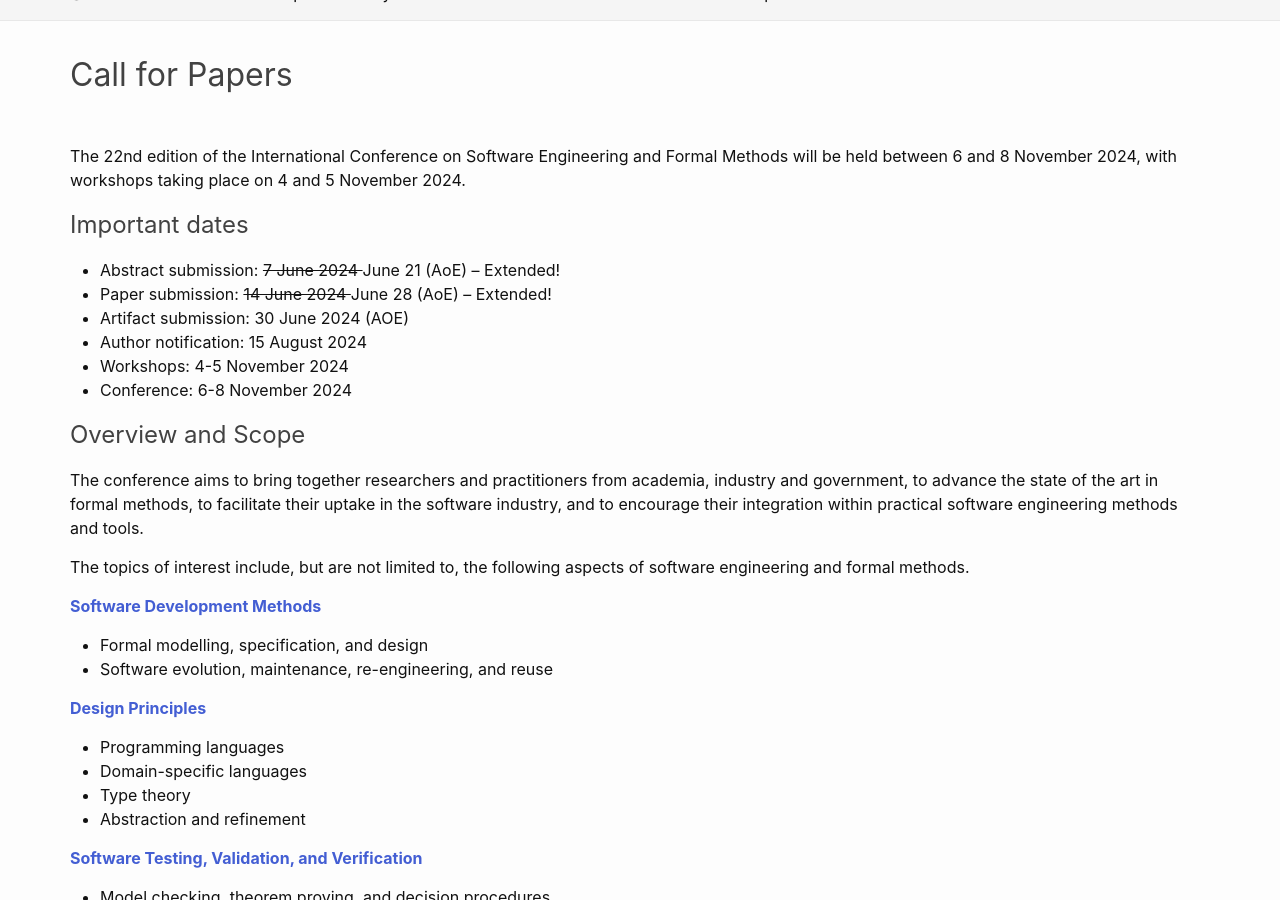
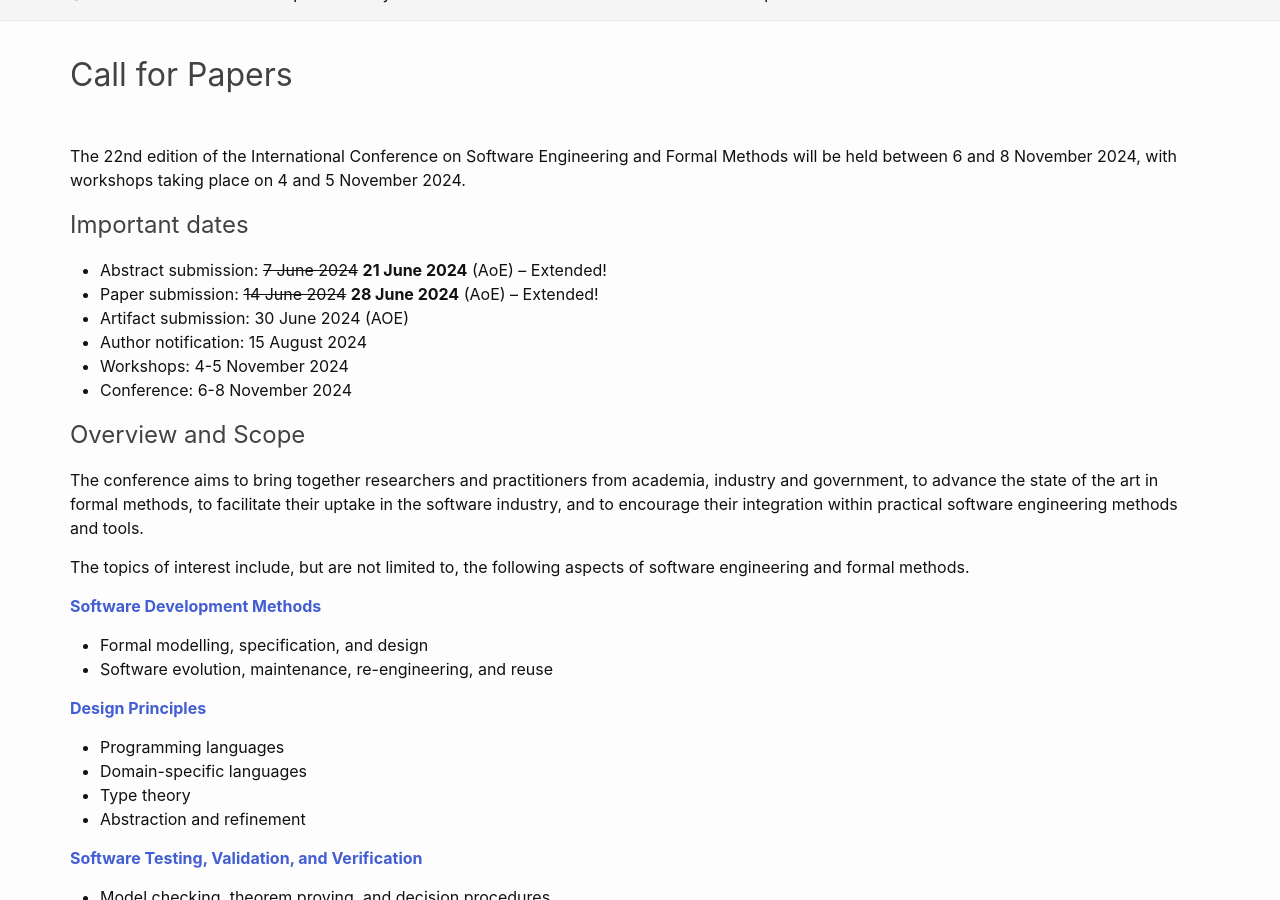
Before and after one commit to sefm-conference/2024, a Jekyll site: the page built from _pages/callforpapers.md, in a window 1280 px wide and 900 px high, scrolled down 445 px. Built offline with Jekyll 4.4.1, drawn with Linux system fonts in a browser that asks for light colours.

Commit message:
Update callforpapers.md

```diff
--- a/_pages/callforpapers.md
+++ b/_pages/callforpapers.md
@@ -10,8 +10,8 @@ The 22nd edition of the International Conference on Software Engineering and
 Formal Methods will be held between 6 and 8 November 2024, with workshops taking place on 4 and 5 November 2024.
 
 ## Important dates
-- Abstract submission: <del> 7 June 2024 </del>  June 21 (AoE) -- Extended!
-- Paper submission: <del> 14 June 2024 </del>  June 28 (AoE) -- Extended!
+- Abstract submission: ~~7 June 2024~~  __21 June 2024__ (AoE) -- Extended!
+- Paper submission: ~~14 June 2024~~  __28 June 2024__ (AoE) -- Extended!
 - Artifact submission: 30 June 2024 (AOE)
 - Author notification: 15 August 2024
 - Workshops: 4-5 November 2024
```
